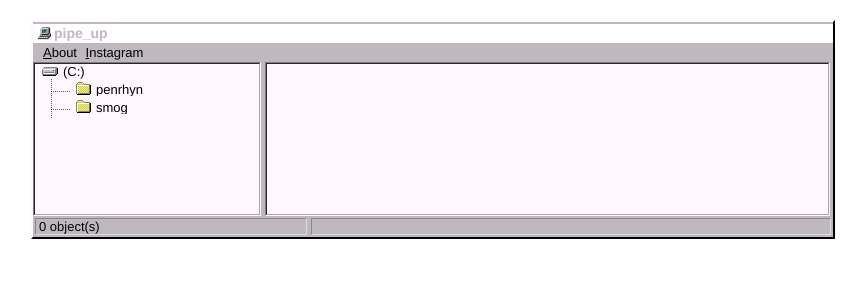
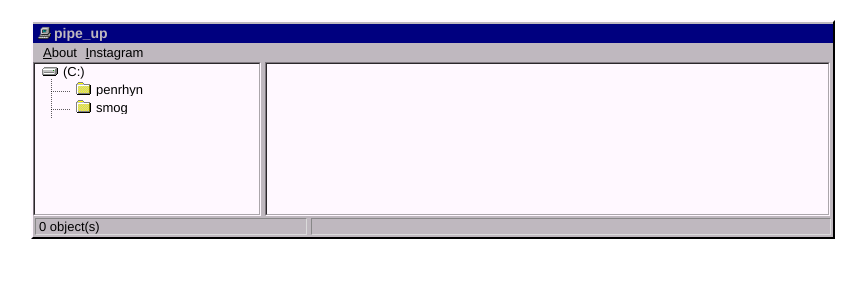
Before and after one commit to aidanhermans/aidanhermans.github.io, a Jekyll site: the page built from tags/pipe_up.html, in a window 1280 px wide. Shown: the top 300 px of the page, without its empty margins (207-1073 px from the left). Built offline with Jekyll 4.4.1, drawn with Linux system fonts in a browser that asks for light colours.

Commit message:
css back to col

```diff
--- a/assets/css/001.scss
+++ b/assets/css/001.scss
@@ -5,5 +5,5 @@
 @import "main";
 
 .default_title {
-	background: #FFFFFF;
+	background: #00007f;
 }
```
